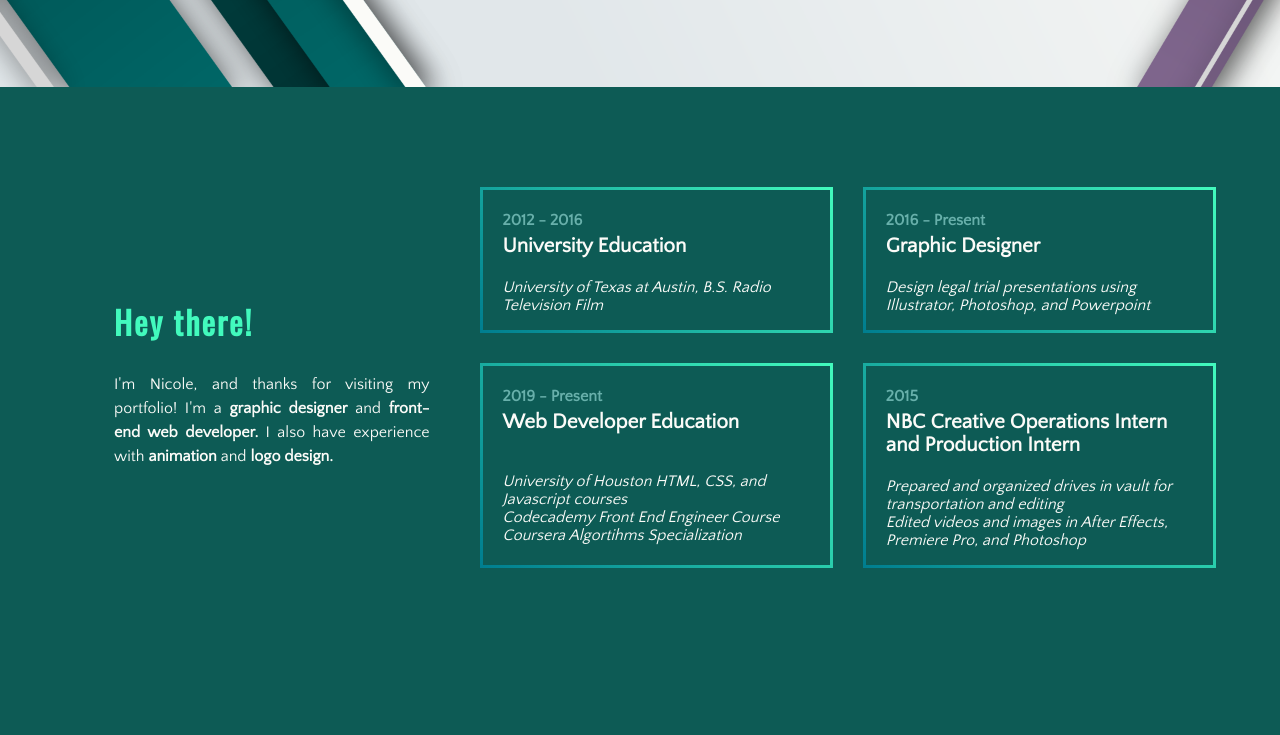
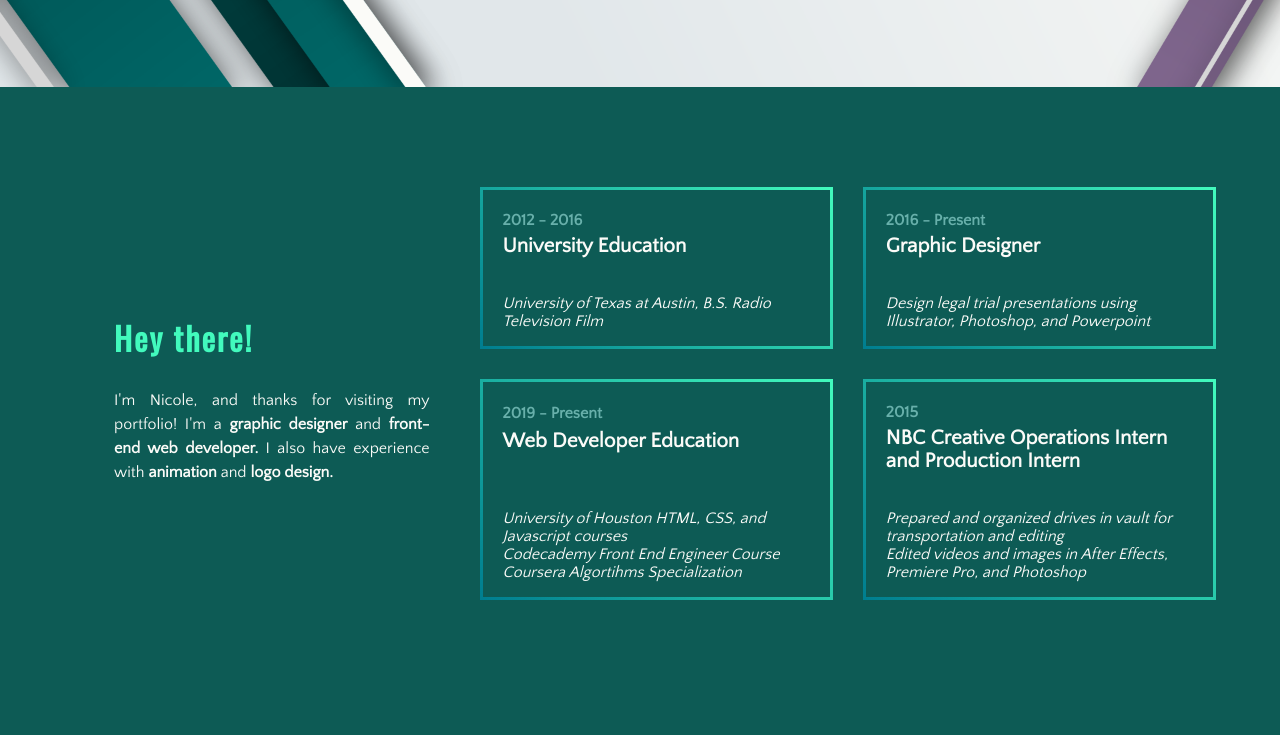
Before and after one commit to nicolefastow/nicolefastow.github.com, a plain HTML site: page index.html in a window 1280 px wide. Shown: the part 713-1448 px from the top of the page. Drawn offline with nearby package versions, Linux system fonts and the light colour scheme.

Commit message:
Update index.css

```diff
--- a/index.css
+++ b/index.css
@@ -179,6 +179,7 @@ h1{
     border-image-source: linear-gradient(45deg, rgb(0, 126, 143), rgb(66, 250, 189));
     border-image-slice: 1;
     padding: 0 20px;
+    display: grid;
 }
 
 .box h4{
@@ -194,6 +195,7 @@ h1{
 
 .box p{
     color: #fbfbf8;
+    align-self: end;
 }
 
 
```
